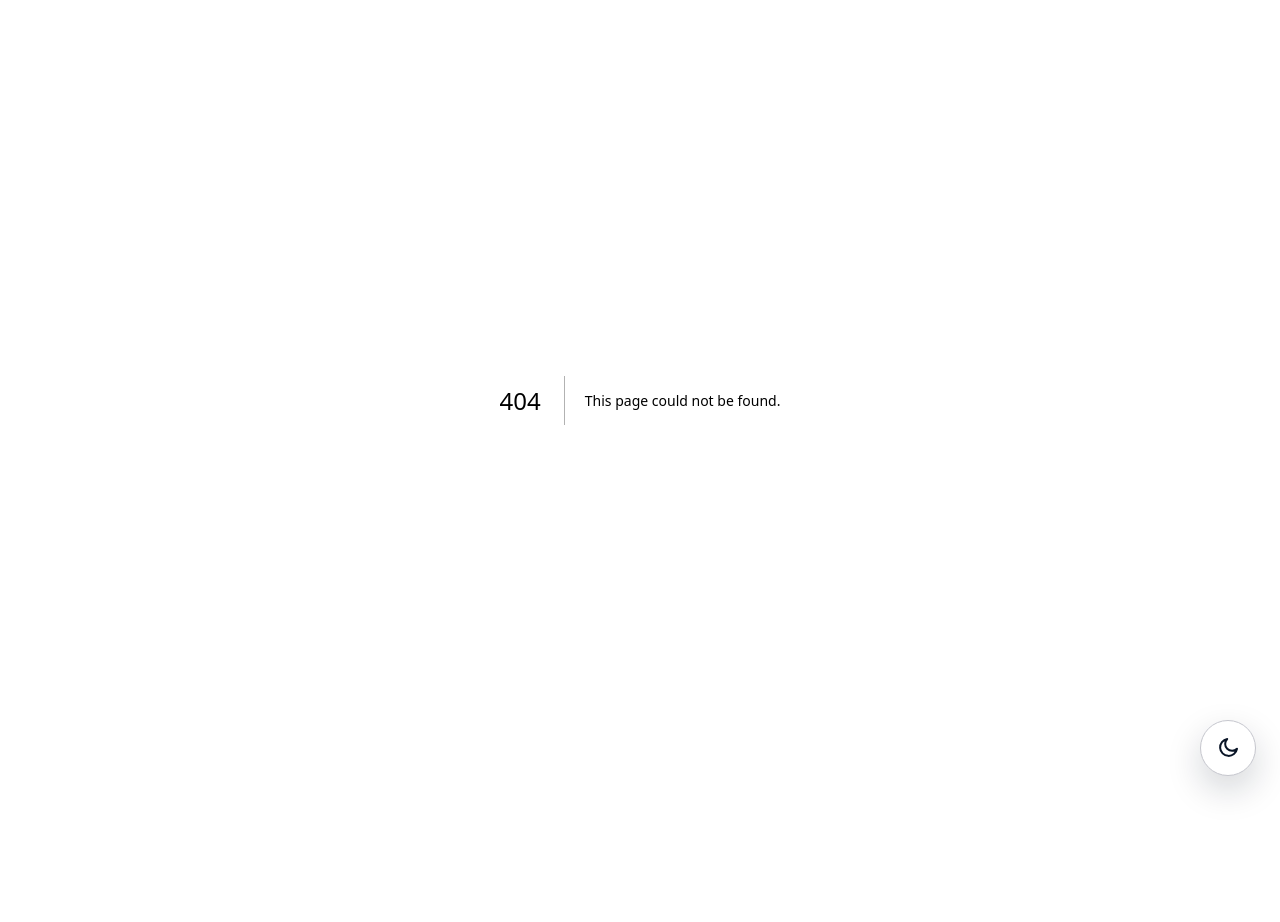
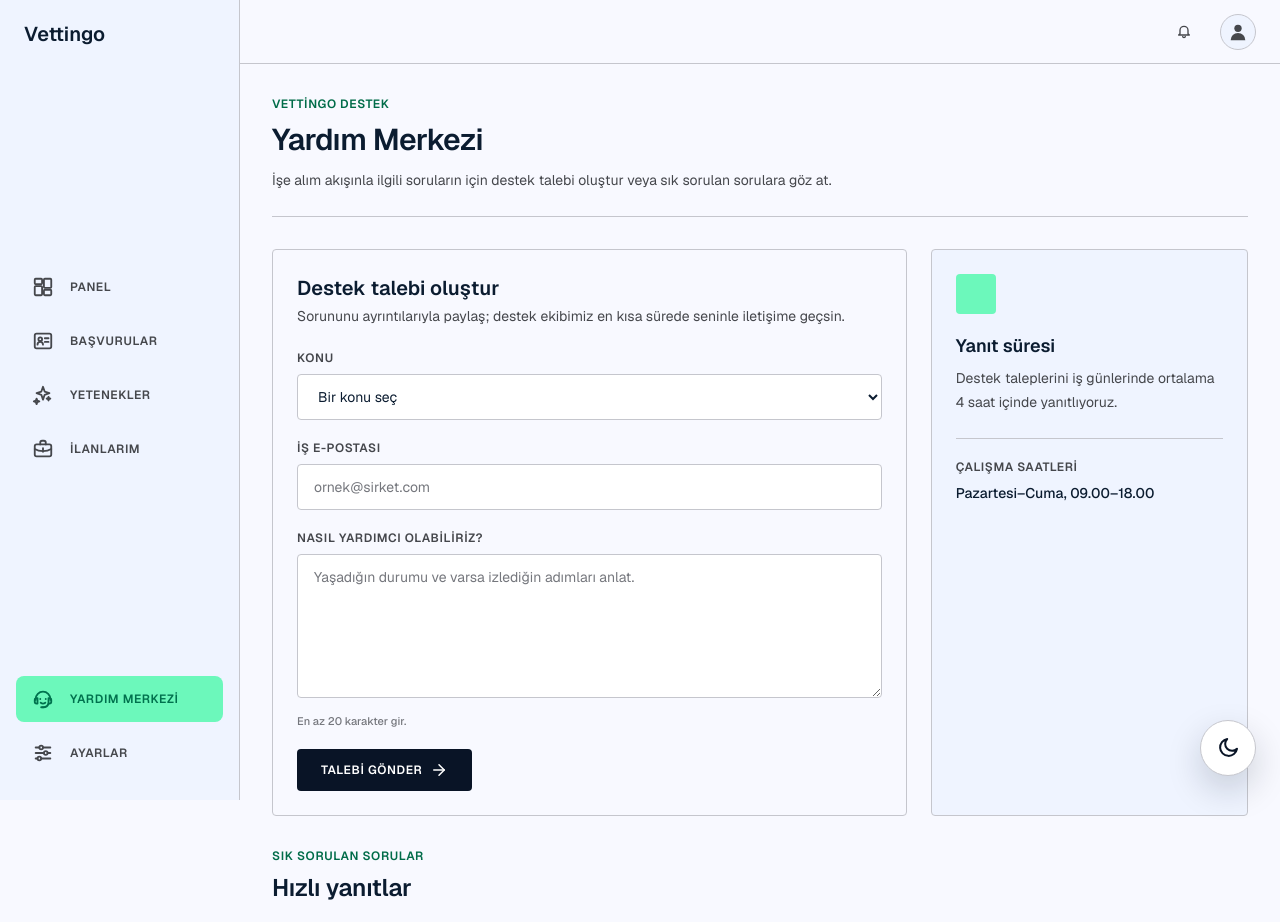
Before and after one commit to emreucbudak/Vettingo-Frontend, a Next.js app: page /employer/help-center in a window 1280 px wide. Before the commit this address had no page. Shown: the top 922 px of the page. Before the commit the page ends 800 px from the top, so only its background shows below. Built offline with nearby package versions, Linux system fonts and the light colour scheme.

Commit message:
Add employer help center and update navigation

```diff
--- /dev/null
+++ b/app/employer/help-center/page.tsx
@@ -0,0 +1,11 @@
+import type { Metadata } from 'next';
+import { EmployerHelpCenterPage } from '@/widgets/employer-help-center';
+
+export const metadata: Metadata = {
+  title: 'Yardım Merkezi | Vettingo',
+  description: 'Vettingo işveren destek talepleri ve sık sorulan sorular.',
+};
+
+export default function EmployerHelpCenterRoute() {
+  return <EmployerHelpCenterPage />;
+}
--- a/src/entities/candidate-analysis/candidate-analysis-data.ts
+++ b/src/entities/candidate-analysis/candidate-analysis-data.ts
@@ -1,21 +1,21 @@
 export const analysisProfile = {
-  companyLabel: "Executive Recruitment",
-  edition: "Kurumsal Paket",
+  companyLabel: 'Vettingo',
+  edition: '',
   productName: "Vettingo",
   avatarUrl:
     "https://lh3.googleusercontent.com/aida-public/AB6AXuBp4-TTmz4s_isjz__hdxgCNQEZ17MBAE0O01NeZO36S-Li82jBgd7VNQWdAnue4dTsHomRmdaQcbLhzVAO_fnTwx513iA5OxmlurjikwJEwR2Izsv75XYMu3VLP37GMzrhVNDOxxc_WMF8Q6vYGvxcwsDE-7lAXsUdQ3FNgYUT1QXyiCrUE7TTExNZL12gW7OATalZ1zTgBzkwAIAdls_M6XiuNhWHIkTMNhe2772yBbdq6-WGy8YLdysMMOf9yu4feyiuheDL3XM",
 } as const;
 
 export const analysisNavigationItems = [
-  { label: "Panel", icon: "space_dashboard" },
-  { label: "Başvurular", icon: "assignment_ind" },
-  { label: "Yapay Zeka Analizi", icon: "auto_awesome", active: true },
-  { label: "İşler", icon: "business_center" },
+  { label: 'Panel', icon: 'space_dashboard', href: '/employer' },
+  { label: 'Başvurular', icon: 'assignment_ind', href: '/candidate' },
+  { label: 'Yetenekler', icon: 'auto_awesome', active: true, href: '/candidate-analysis' },
+  { label: 'İlanlarım', icon: 'business_center', href: '/jobs' },
 ] as const;
 
 export const analysisUtilityItems = [
-  { label: "Yardım Merkezi", icon: "support_agent" },
-  { label: "Ayarlar", icon: "tune" },
+  { label: 'Yardım Merkezi', icon: 'support_agent', href: '/employer/help-center' },
+  { label: 'Ayarlar', icon: 'tune', href: '#' },
 ] as const;
 
 export const candidateDetails = {
--- a/src/entities/employer-dashboard/employer-dashboard-data.ts
+++ b/src/entities/employer-dashboard/employer-dashboard-data.ts
@@ -1,6 +1,6 @@
 export const employerProfile = {
-  companyLabel: "Executive Recruitment",
-  edition: "Kurumsal Paket",
+  companyLabel: 'Vettingo',
+  edition: '',
   logoUrl:
     "https://lh3.googleusercontent.com/aida-public/AB6AXuB1iDrQXA2UZbBOIT831gSiCEp2WJXN5mhrrN-46xlQRz5PD25uAFGQKhlVk3uSNJ6UMBmfe2KvrGL2r9VFhRRGpnYfGxJFG5_yEc4VyXW0x6T9UjTRlrfHLF6iitGTGPxfe4IepgHIuu7onthq0vvv0cCLvpsTQkZKcTnLdmEmfv7GRZ-55NTE61g5rsfjHk7udSqLQdkqqrd6pd2JomPfh3EthMfDrAaQ7HUDq7tnIktrdy9OiQ6Go0_NKoV6ag01l0ufgUqca_I",
   avatarUrl:
@@ -8,15 +8,15 @@ export const employerProfile = {
 } as const;
 
 export const employerNavigationItems = [
-  { label: "Panel", icon: "space_dashboard", active: true },
-  { label: "Başvurular", icon: "assignment_ind" },
-  { label: "Yapay Zeka Analizi", icon: "auto_awesome" },
-  { label: "İşler", icon: "business_center" },
+  { label: 'Panel', icon: 'space_dashboard', active: true, href: '/employer' },
+  { label: 'Başvurular', icon: 'assignment_ind', href: '/candidate' },
+  { label: 'Yetenekler', icon: 'auto_awesome', href: '/candidate-analysis' },
+  { label: 'İlanlarım', icon: 'business_center', href: '/jobs' },
 ] as const;
 
 export const employerUtilityItems = [
-  { label: "Yardım Merkezi", icon: "support_agent" },
-  { label: "Ayarlar", icon: "tune" },
+  { label: 'Yardım Merkezi', icon: 'support_agent', href: '/employer/help-center' },
+  { label: 'Ayarlar', icon: 'tune', href: '#' },
 ] as const;
 
 export const employerStats = [
@@ -97,4 +97,4 @@ export const monthlyBars = [
   { label: "Haz", height: "h-[75%]" },
 ] as const;
 
-export const employerFooterLinks = ["Gizlilik Politikası", "Kullanım Şartları", "Yardım Merkezi", "Destek"] as const;
+export const employerFooterLinks = ['Destek'] as const;
--- a/src/entities/talent-benchmark/talent-benchmarking-data.ts
+++ b/src/entities/talent-benchmark/talent-benchmarking-data.ts
@@ -31,8 +31,8 @@ export type BenchmarkRow = {
 
 export const benchmarkingProfile = {
   productName: "TalentPulse",
-  organizationName: "Executive Recruitment",
-  planName: "Kurumsal Paket",
+  organizationName: 'Vettingo',
+  planName: '',
   title: "Aday Karşılaştırma",
   subtitle: "Kıdemli Yazılım Mühendisi (Talep #4921) için en iyi 3 aday karşılaştırılıyor",
   avatarUrl:
@@ -43,15 +43,15 @@ export const benchmarkingProfile = {
 
 
 export const sidebarItems = [
-  { label: "Panel", icon: "space_dashboard", active: false, href: "/" },
-  { label: "Başvurular", icon: "assignment_ind", active: false, href: "/candidate" },
-  { label: "Yapay Zeka Analizi", icon: "auto_awesome", active: true, href: "/candidate-analysis" },
-  { label: "İşler", icon: "business_center", active: false, href: "/jobs" },
+  { label: 'Panel', icon: 'space_dashboard', active: false, href: '/employer' },
+  { label: 'Başvurular', icon: 'assignment_ind', active: false, href: '/candidate' },
+  { label: 'Yetenekler', icon: 'auto_awesome', active: true, href: '/candidate-analysis' },
+  { label: 'İlanlarım', icon: 'business_center', active: false, href: '/jobs' },
 ];
 
 export const supportItems = [
-  { label: "Yardım Merkezi", icon: "support_agent", href: "/" },
-  { label: "Ayarlar", icon: "tune", href: "/" },
+  { label: 'Yardım Merkezi', icon: 'support_agent', href: '/employer/help-center' },
+  { label: 'Ayarlar', icon: 'tune', href: '#' },
 ];
 
 export const benchmarkCandidates = [
--- a/src/shared/config/routes.ts
+++ b/src/shared/config/routes.ts
@@ -5,6 +5,7 @@ export const ROUTES = {
   register: "/register",
   candidate: "/candidate",
   employer: "/employer",
+  employerHelpCenter: '/employer/help-center',
   candidateAnalysis: "/candidate-analysis",
   resumeUpload: "/resume-upload",
   jobs: "/jobs",
--- a/src/widgets/employer-dashboard/ui/employer-dashboard-page.tsx
+++ b/src/widgets/employer-dashboard/ui/employer-dashboard-page.tsx
@@ -19,7 +19,7 @@ function MobileBrand() {
   return (
     <div className="flex items-center gap-3 border-b border-[#c5c6cd] bg-[#eff4ff] px-4 py-3 md:hidden">
       <Image
-        alt="Executive Recruitment logosu"
+        alt='Vettingo logosu'
         className="h-9 w-9 rounded object-cover"
         height={36}
         src={employerProfile.logoUrl}
--- /dev/null
+++ b/src/widgets/employer-help-center/index.ts
@@ -0,0 +1 @@
+export { EmployerHelpCenterPage } from './ui/employer-help-center-page';
--- /dev/null
+++ b/src/widgets/employer-help-center/ui/employer-help-center-page.tsx
@@ -0,0 +1,237 @@
+'use client';
+
+import { useState, type FormEvent } from 'react';
+import { ROUTES } from '@/shared/config/routes';
+import { DashboardShell } from '@/shared/ui/dashboard-shell';
+import { MaterialIcon } from '@/shared/ui/material-icon';
+
+const navigationItems = [
+  { label: 'Panel', icon: 'space_dashboard', href: ROUTES.employer },
+  { label: 'Başvurular', icon: 'assignment_ind', href: ROUTES.candidate },
+  { label: 'Yetenekler', icon: 'auto_awesome', href: ROUTES.candidateAnalysis },
+  { label: 'İlanlarım', icon: 'business_center', href: ROUTES.jobs },
+] as const;
+
+const utilityItems = [
+  {
+    label: 'Yardım Merkezi',
+    icon: 'support_agent',
+    href: ROUTES.employerHelpCenter,
+    active: true,
+  },
+  { label: 'Ayarlar', icon: 'tune', href: '#' },
+] as const;
+
+const frequentlyAskedQuestions = [
+  {
+    question: 'Yeni bir iş ilanını nasıl yayınlarım?',
+    answer:
+      'Paneldeki “Yeni İş İlanı” düğmesini kullanarak pozisyon bilgilerini, gereksinimleri ve çalışma modelini ekleyebilirsin. Son adımda ilanı önizleyip yayınlayabilirsin.',
+  },
+  {
+    question: 'Başvuruları hangi ölçütlere göre filtreleyebilirim?',
+    answer:
+      'Başvurular ekranında deneyim, yetenek, lokasyon ve değerlendirme durumu gibi ölçütleri birlikte kullanabilir; sık kullandığın görünümleri kaydedebilirsin.',
+  },
+  {
+    question: 'Yetenekler bölümündeki eşleşme skoru neyi gösterir?',
+    answer:
+      'Eşleşme skoru; adayın deneyimini, yeteneklerini ve ilan gereksinimlerini birlikte değerlendirir. Skor bir karar yerine inceleme sürecini destekleyen karşılaştırmalı bir göstergedir.',
+  },
+  {
+    question: 'Ekip üyelerine farklı erişim yetkileri verebilir miyim?',
+    answer:
+      'Ayarlar bölümünden ekip üyelerini davet edebilir ve ilan, başvuru ya da raporlama alanları için uygun erişim seviyesini belirleyebilirsin.',
+  },
+] as const;
+
+function SupportForm() {
+  const [isSubmitted, setIsSubmitted] = useState(false);
+
+  function handleSubmit(event: FormEvent<HTMLFormElement>) {
+    event.preventDefault();
+    event.currentTarget.reset();
+    setIsSubmitted(true);
+  }
+
+  return (
+    <section className='rounded border border-[#c5c6cd] bg-[#f8f9ff] p-5 md:p-6'>
+      <div className='mb-6'>
+        <h2 className='text-xl font-semibold leading-7 text-[#0b1c30]'>
+          Destek talebi oluştur
+        </h2>
+        <p className='mt-1 text-sm leading-5 text-[#45474c]'>
+          Sorununu ayrıntılarıyla paylaş; destek ekibimiz en kısa sürede seninle iletişime geçsin.
+        </p>
+      </div>
+
+      <form className='space-y-5' onSubmit={handleSubmit}>
+        <div>
+          <label
+            className='mb-2 block text-xs font-semibold uppercase tracking-[0.05em] text-[#45474c]'
+            htmlFor='support-topic'
+          >
+            Konu
+          </label>
+          <select
+            className='w-full rounded border border-[#c5c6cd] bg-white px-4 py-3 text-sm text-[#0b1c30] outline-none transition-colors focus:border-[#091426]'
+            defaultValue=''
+            id='support-topic'
+            name='topic'
+            required
+          >
+            <option disabled value=''>
+              Bir konu seç
+            </option>
+            <option value='job-posting'>İlan yönetimi</option>
+            <option value='applications'>Başvurular</option>
+            <option value='talents'>Yetenekler ve eşleşmeler</option>
+            <option value='account'>Hesap ve erişim</option>
+            <option value='other'>Diğer</option>
+          </select>
+        </div>
+
+        <div>
+          <label
+            className='mb-2 block text-xs font-semibold uppercase tracking-[0.05em] text-[#45474c]'
+            htmlFor='support-email'
+          >
+            İş e-postası
+          </label>
+          <input
+            autoComplete='email'
+            className='w-full rounded border border-[#c5c6cd] bg-white px-4 py-3 text-sm text-[#0b1c30] outline-none transition-colors placeholder:text-[#75777d] focus:border-[#091426]'
+            id='support-email'
+            name='email'
+            placeholder='ornek@sirket.com'
+            required
+            type='email'
+          />
+        </div>
+
+        <div>
+          <label
+            className='mb-2 block text-xs font-semibold uppercase tracking-[0.05em] text-[#45474c]'
+            htmlFor='support-message'
+          >
+            Nasıl yardımcı olabiliriz?
+          </label>
+          <textarea
+            className='min-h-36 w-full resize-y rounded border border-[#c5c6cd] bg-white px-4 py-3 text-sm leading-5 text-[#0b1c30] outline-none transition-colors placeholder:text-[#75777d] focus:border-[#091426]'
+            id='support-message'
+            minLength={20}
+            name='message'
+            placeholder='Yaşadığın durumu ve varsa izlediğin adımları anlat.'
+            required
+          />
+          <p className='mt-2 text-[11px] font-medium leading-4 text-[#75777d]'>
+            En az 20 karakter gir.
+          </p>
+        </div>
+
+        <div className='flex flex-col gap-3 sm:flex-row sm:items-center'>
+          <button
+            className='inline-flex items-center justify-center gap-2 rounded bg-[#091426] px-6 py-3 text-xs font-semibold uppercase tracking-[0.05em] text-white transition-opacity hover:opacity-90'
+            type='submit'
+          >
+            Talebi gönder
+            <MaterialIcon className='text-[18px]'>arrow_forward</MaterialIcon>
+          </button>
+          <p
+            aria-live='polite'
+            className={`flex items-center gap-2 text-sm font-medium text-[#006c49] ${isSubmitted ? '' : 'sr-only'}`}
+          >
+            <MaterialIcon className='text-[18px]'>check_circle</MaterialIcon>
+            Talebin alındı. Destek ekibimiz seninle iletişime geçecek.
+          </p>
+        </div>
+      </form>
+    </section>
+  );
+}
+
+function FrequentlyAskedQuestions() {
+  return (
+    <section className='mt-8'>
+      <div className='mb-5'>
+        <p className='text-xs font-semibold uppercase tracking-[0.05em] text-[#006c49]'>
+          Sık Sorulan Sorular
+        </p>
+        <h2 className='mt-2 text-2xl font-semibold leading-8 tracking-[-0.01em] text-[#0b1c30]'>
+          Hızlı yanıtlar
+        </h2>
+      </div>
+
+      <div className='space-y-3'>
+        {frequentlyAskedQuestions.map((item, index) => (
+          <details
+            className='group rounded border border-[#c5c6cd] bg-[#f8f9ff] open:border-[#091426]'
+            key={item.question}
+            open={index === 0}
+          >
+            <summary className='flex cursor-pointer list-none items-center justify-between gap-4 px-5 py-4 text-sm font-semibold text-[#0b1c30] marker:content-none md:px-6'>
+              {item.question}
+              <MaterialIcon className='shrink-0 text-[20px] text-[#45474c] transition-transform group-open:rotate-180'>
+                expand_more
+              </MaterialIcon>
+            </summary>
+            <p className='border-t border-[#c5c6cd] px-5 py-4 text-sm leading-6 text-[#45474c] md:px-6'>
+              {item.answer}
+            </p>
+          </details>
+        ))}
+      </div>
+    </section>
+  );
+}
+
+export function EmployerHelpCenterPage() {
+  return (
+    <DashboardShell
+      navigationItems={navigationItems}
+      sidebarSubtitle=''
+      sidebarTitle='Vettingo'
+      utilityItems={utilityItems}
+    >
+      <main className='employer-dashboard-theme mx-auto w-full max-w-[1440px] flex-1 bg-[#f8f9ff] p-4 md:p-8'>
+        <header className='mb-8 border-b border-[#c5c6cd] pb-6'>
+          <p className='text-xs font-semibold uppercase tracking-[0.05em] text-[#006c49]'>
+            Vettingo Destek
+          </p>
+          <h1 className='mt-2 text-3xl font-semibold leading-10 tracking-[-0.02em] text-[#0b1c30]'>
+            Yardım Merkezi
+          </h1>
+          <p className='mt-2 max-w-2xl text-sm leading-6 text-[#45474c]'>
+            İşe alım akışınla ilgili soruların için destek talebi oluştur veya sık sorulan sorulara göz at.
+          </p>
+        </header>
+
+        <div className='grid grid-cols-1 gap-6 lg:grid-cols-[minmax(0,2fr)_minmax(260px,1fr)]'>
+          <SupportForm />
+
+          <aside className='rounded border border-[#c5c6cd] bg-[#eff4ff] p-5 md:p-6'>
+            <div className='flex h-10 w-10 items-center justify-center rounded bg-[#6cf8bb] text-[#00714d]'>
+              <MaterialIcon>schedule</MaterialIcon>
+            </div>
+            <h2 className='mt-5 text-lg font-semibold leading-6 text-[#0b1c30]'>
+              Yanıt süresi
+            </h2>
+            <p className='mt-2 text-sm leading-6 text-[#45474c]'>
+              Destek taleplerini iş günlerinde ortalama 4 saat içinde yanıtlıyoruz.
+            </p>
+            <div className='mt-6 border-t border-[#c5c6cd] pt-5'>
+              <p className='text-xs font-semibold uppercase tracking-[0.05em] text-[#45474c]'>
+                Çalışma saatleri
+              </p>
+              <p className='mt-2 text-sm font-medium text-[#0b1c30]'>
+                Pazartesi–Cuma, 09.00–18.00
+              </p>
+            </div>
+          </aside>
+        </div>
+
+        <FrequentlyAskedQuestions />
+      </main>
+    </DashboardShell>
+  );
+}
```
